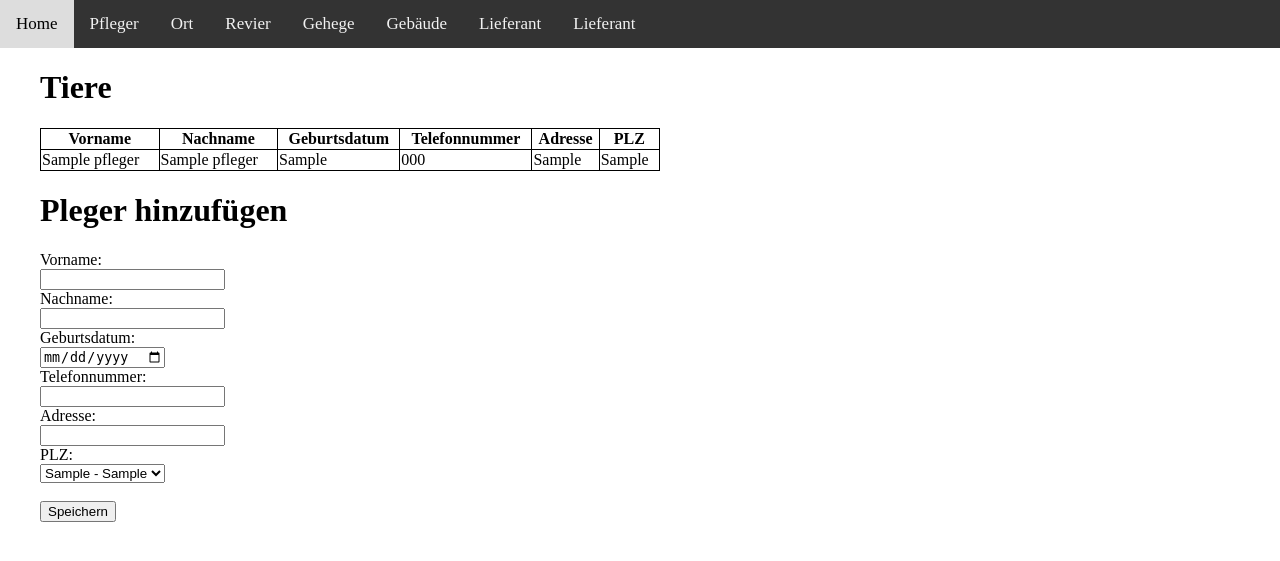
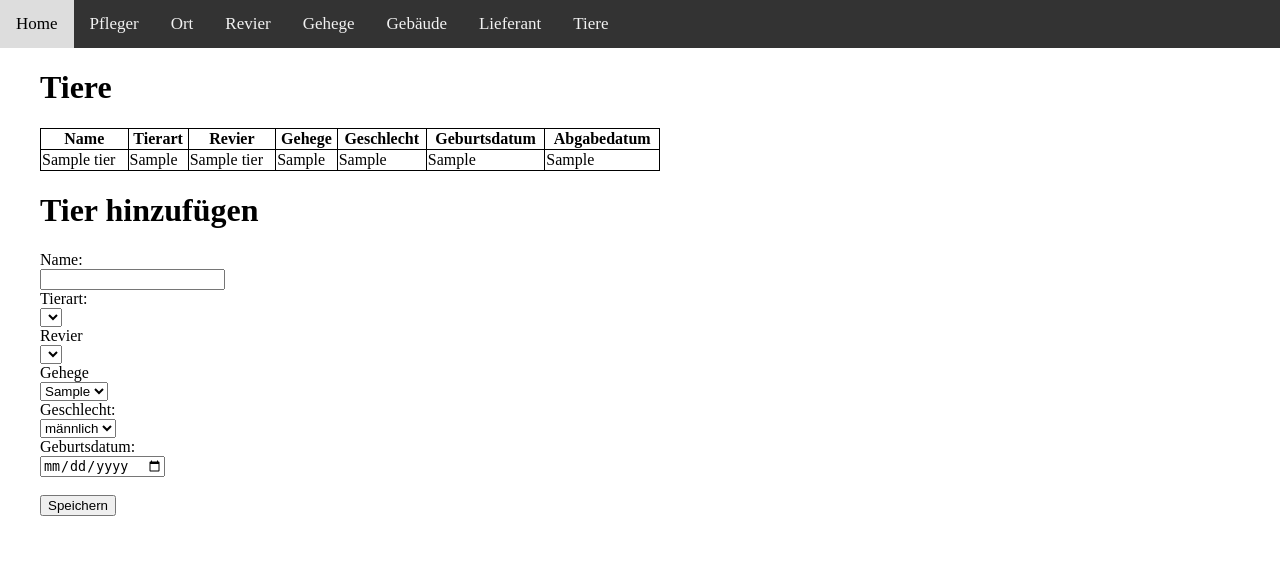
Before and after one commit to RichardIstSauer/Zoo, a PHP site: page /tiere.php in a window 1280 px wide. Shown: the top 561 px of the page. Run offline with PHP 8.4, Linux system fonts and the light colour scheme; tables that the repository leaves empty or names only in its code hold one stand-in row (values such as "Sample post"); data that the repository does not hold is empty.

Commit message:
tier hinzugefügt

```diff
--- a/navbar.php
+++ b/navbar.php
@@ -14,7 +14,7 @@
 <a href="gehege.php">Gehege</a>
 <a href="gebaeude.php">Gebäude</a>
 <a href="lieferant.php">Lieferant</a>
-<a href="tiere.php">Lieferant</a>
+<a href="tiere.php">Tiere</a>
 </div>
 
 
--- a/pfleger.php
+++ b/pfleger.php
@@ -28,7 +28,7 @@ for ($i = 0; $i < $count; $i++)
   echo "<td>$vornamePfleger[$i]</td>";
   echo "<td>$nachnamePfleger[$i]</td>";
   echo "<td>$gebdatPfleger[$i]</td>";
-  echo "<td>$telefonnummerPflege[$i]</td>";
+  echo "<td>$telefonnummerPfleger[$i]</td>";
   echo "<td>$adressePfleger[$i]</td>";
   echo "<td>$plzPfleger[$i]</td>";
   echo"</tr>";
--- a/tiere.php
+++ b/tiere.php
@@ -6,42 +6,64 @@ echo "<script> if ( window.history.replaceState ) {window.history.replaceState(
 
 echo "<div class=wrapper>";
 echo "<h1>Tiere</h1>";
-$query = "SELECT `vorname`,`nachname`,`geburtsdatum`,`adresse`,`telefonnummer`,`plz` FROM `pfleger`";
+$query = "SELECT tiername, tierart, reviername, gehege.gehege, geschlecht, gebdat, abgabedatum FROM tier, tierart, revier, gehege WHERE tier.art_id=tierart.art_id AND tier.r_id=revier.r_id AND tier.g_id=gehege.g_id";
 $result = mysqli_query($conn, $query);
 $count = mysqli_num_rows($result);
 
 while ($row = mysqli_fetch_array($result)) {
-  $vornamePfleger[] = $row['vorname'];
-  $nachnamePfleger[] = $row['nachname'];
-  $gebdatPfleger[] = $row['geburtsdatum'];
-  $adressePfleger[] = $row['adresse'];
-  $telefonnummerPflege[] = $row['telefonnummer'];
-  $plzPfleger [] = $row['plz'];
+  $tiername[] = $row['tiername'];
+  $tierart[] = $row['tierart'];
+  $revier[] = $row['reviername'];
+  $gehege[] = $row['gehege'];
+  $geschlecht[] = $row['geschlecht'];
+  $gebdat [] = $row['gebdat'];
+  $abgabedatum [] = $row['abgabedatum'];
 }
 
 
-echo"<table style='width: 50%'><tr><th>Vorname</th><th>Nachname</th><th>Geburtsdatum</th><th>Telefonnummer</th><th>Adresse</th><th>PLZ</th></tr>";
+echo"<table style='width: 50%'><tr><th>Name</th><th>Tierart</th><th>Revier</th><th>Gehege</th><th>Geschlecht</th><th>Geburtsdatum</th><th>Abgabedatum</th></tr>";
 
 for ($i = 0; $i < $count; $i++)
 {
   echo"<tr>";
-  echo "<td>$vornamePfleger[$i]</td>";
-  echo "<td>$nachnamePfleger[$i]</td>";
-  echo "<td>$gebdatPfleger[$i]</td>";
-  echo "<td>$telefonnummerPflege[$i]</td>";
-  echo "<td>$adressePfleger[$i]</td>";
-  echo "<td>$plzPfleger[$i]</td>";
+  echo "<td>$tiername[$i]</td>";
+  echo "<td>$tierart[$i]</td>";
+  echo "<td>$revier[$i]</td>";
+  echo "<td>$gehege[$i]</td>";
+  echo "<td>$geschlecht[$i]</td>";
+  echo "<td>$gebdat[$i]</td>";
+  echo "<td>$abgabedatum[$i]</td>";
   echo"</tr>";
 }
 echo"</table>";
 
-$query = "SELECT * FROM ort";
+$query = "SELECT * FROM revier";
 $result = mysqli_query($conn, $query);
-$count = mysqli_num_rows($result);
+$countRevier = mysqli_num_rows($result);
 
 while ($row = mysqli_fetch_array($result)) {
-  $plzPflegerDrop [] = $row['plz'];
-  $ortPflegerDrop [] = $row['ort'];
+  $revierIdDrop [] = $row['r_id'];
+  $revierDrop [] = $row['reviername'];
+
+}
+
+$query = "SELECT * FROM gehege";
+$result = mysqli_query($conn, $query);
+$countGehege = mysqli_num_rows($result);
+
+while ($row = mysqli_fetch_array($result)) {
+  $gehegeIdDrop [] = $row['g_id'];
+  $gehegeDrop [] = $row['gehege'];
+
+}
+
+$query = "SELECT * FROM tierart";
+$result = mysqli_query($conn, $query);
+$countTierart = mysqli_num_rows($result);
+
+while ($row = mysqli_fetch_array($result)) {
+  $tierartIdDrop [] = $row['art_id'];
+  $tierartDrop [] = $row['tierart'];
 
 }
 
@@ -49,36 +71,53 @@ while ($row = mysqli_fetch_array($result)) {
 
 <html>
 
-<h1>Pleger hinzufügen</h1>
+<h1>Tier hinzufügen</h1>
 <form method="post">
-<label>Vorname:</label><br>
-<input type="text" name="vorname"></input><br>
-<label>Nachname: </label><br>
-<input type="text" name="nachname" ></input><br>
-<label>Geburtsdatum: </label><br>
-<input type="date" name="gebdat" ></input><br>
-<label>Telefonnummer:  </label><br>
-<input type="text" name="telefonnummer" ></input><br>
-<label>Adresse: </label><br>
-<input type="text" name="adresse" ></input><br>
-<label>PLZ: </label><br>
-<select name=plzPflegerSelect>
+<label>Name:</label><br>
+<input type="text" name="name"></input><br>
+<label>Tierart:</label><br>
+<select name="tierartSelect">
 <?php
-for ($i = 0; $i < $count; $i++)
+for ($i = 0; $i < $countTierart; $i++)
 {
-  echo "<option value='$plzPflegerDrop[$i]'>$plzPflegerDrop[$i] - $ortPflegerDrop[$i]</option>";
+  echo "<option value'$tierartIdDrop[$i]'>$tierartDrop[$i]</option>";
 }
 ?>
-</select><br><br>
-<button type="submit" name="speichern_pfleger" >Speichern</button>
+</select><br>
+<label>Revier</label><br>
+<select name=revierSelect>
+<?php
+for ($i = 0; $i < $countRevier; $i++)
+{
+  echo "<option value='$revierIdDrop[$i]'>$revierDrop[$i]</option>";
+}
+?>
+</select><br>
+<label>Gehege</label><br>
+<select name="gehegeSelect">
+<?php
+for ($i = 0; $i < $countGehege; $i++)
+{
+  echo "<option value='$gehegeIdDrop[$i]'>$gehegeDrop[$i]</option>";
+}
+?>
+</select><br>
+<label>Geschlecht:</label><br>
+<select name=geschlechtSelect>
+<option value="männlich">männlich</option>
+<option value="weiblich">weiblich</option>
+</select><br>
+<label>Geburtsdatum: </label><br>
+<input type="date" name="gebdat" ></input><br><br>
+<button type="submit" name="speichern" >Speichern</button>
 </form>
 
 </html>
 
 <?php
-if (isset($_POST["speichern_pfleger"]))
+if (isset($_POST["speichern"]))
 {
-  $sql = "INSERT INTO pfleger (vorname, nachname, geburtsdatum, telefonnummer, adresse, plz) VALUES ('$_POST[vorname]','$_POST[nachname]','$_POST[gebdat]','$_POST[telefonnummer]','$_POST[adresse]','$_POST[plzPflegerSelect]')";
+  $sql = "INSERT INTO tier (tiername, art_id, r_id, g_id, geschlecht, gebdat) VALUES ('$_POST[name]','$_POST[tierartSelect]','$_POST[revierSelect]','$_POST[gehegeSelect]','$_POST[geschlechtSelect]','$_POST[gebdat]')";
   if ($conn->query($sql) == FALSE)
   {
   echo "Fehler beim Einfügen: " . $conn->error;
```
